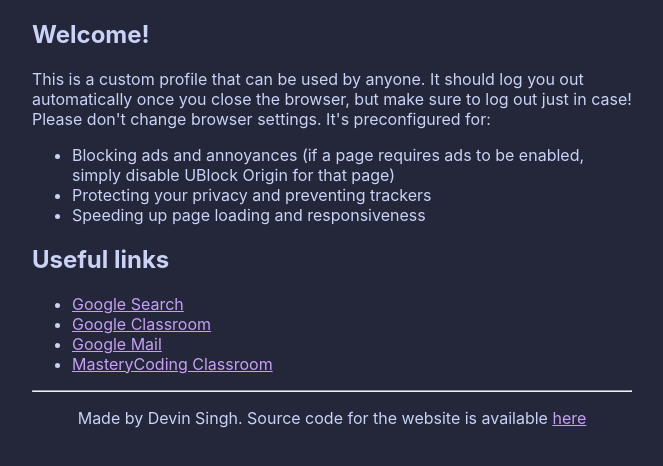
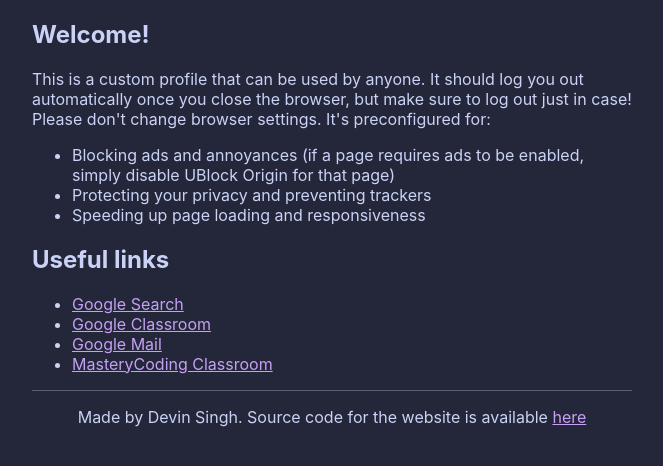
Before and after one commit to dsinghmsa/pizzahome, a plain HTML site: page index.html in a window 1280 px wide. Shown: the whole page, without its empty margins (308-971 px from the left). Drawn offline with Linux system fonts and the light colour scheme.

Commit message:
Add HR style

```diff
--- a/style.css
+++ b/style.css
@@ -18,3 +18,10 @@ body {
 footer {
   text-align: center;
 }
+
+hr {
+  height: 1px;
+  border-width: 0;
+  color: #5b6078;
+  background-color: #5b6078;
+}
```
